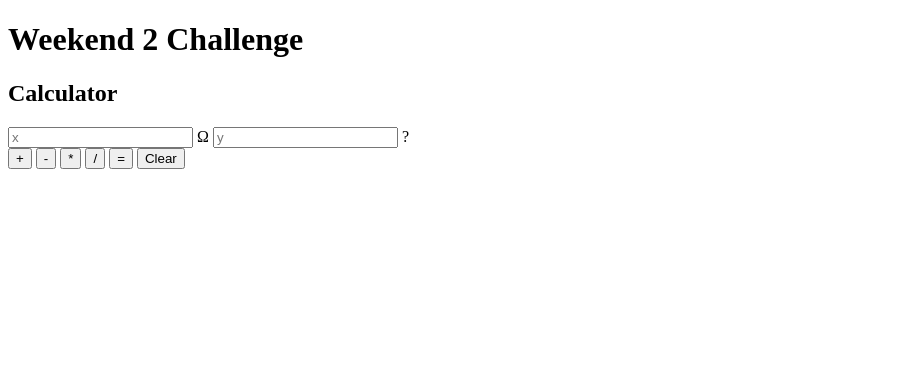
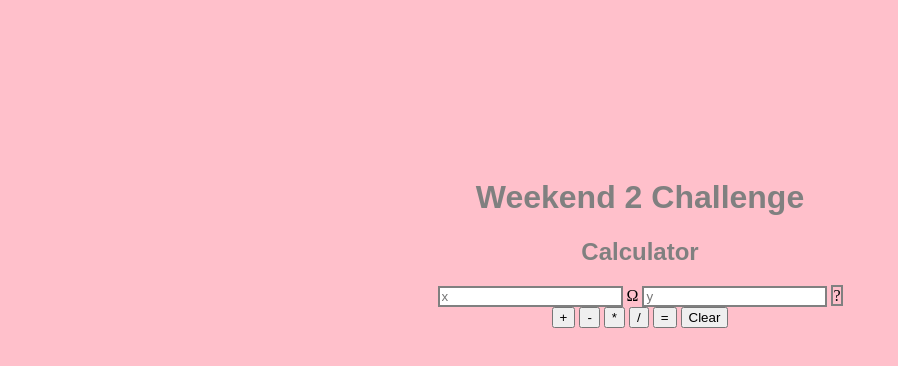
Before and after one commit to helenajblack/weekend-2-challenge, a website: page views/index.html in a window 1280 px wide. Shown: the whole page, without its empty margins (0-898 px from the left). Drawn offline with Linux system fonts and the light colour scheme.

Commit message:
CSS updates

```diff
--- a/public/css/style.css
+++ b/public/css/style.css
@@ -0,0 +1,14 @@
+body {
+  background-color: pink;
+  text-align: center;
+  padding-top: 150px;
+}
+
+#inputOne, #inputTwo, #solution {
+  border: 2px solid grey;
+}
+
+h1, h2 {
+  color: grey;
+  font-family: sans-serif;
+}
```
Also changed, not shown: views/index.html (+1 -1 lines), README.md.
